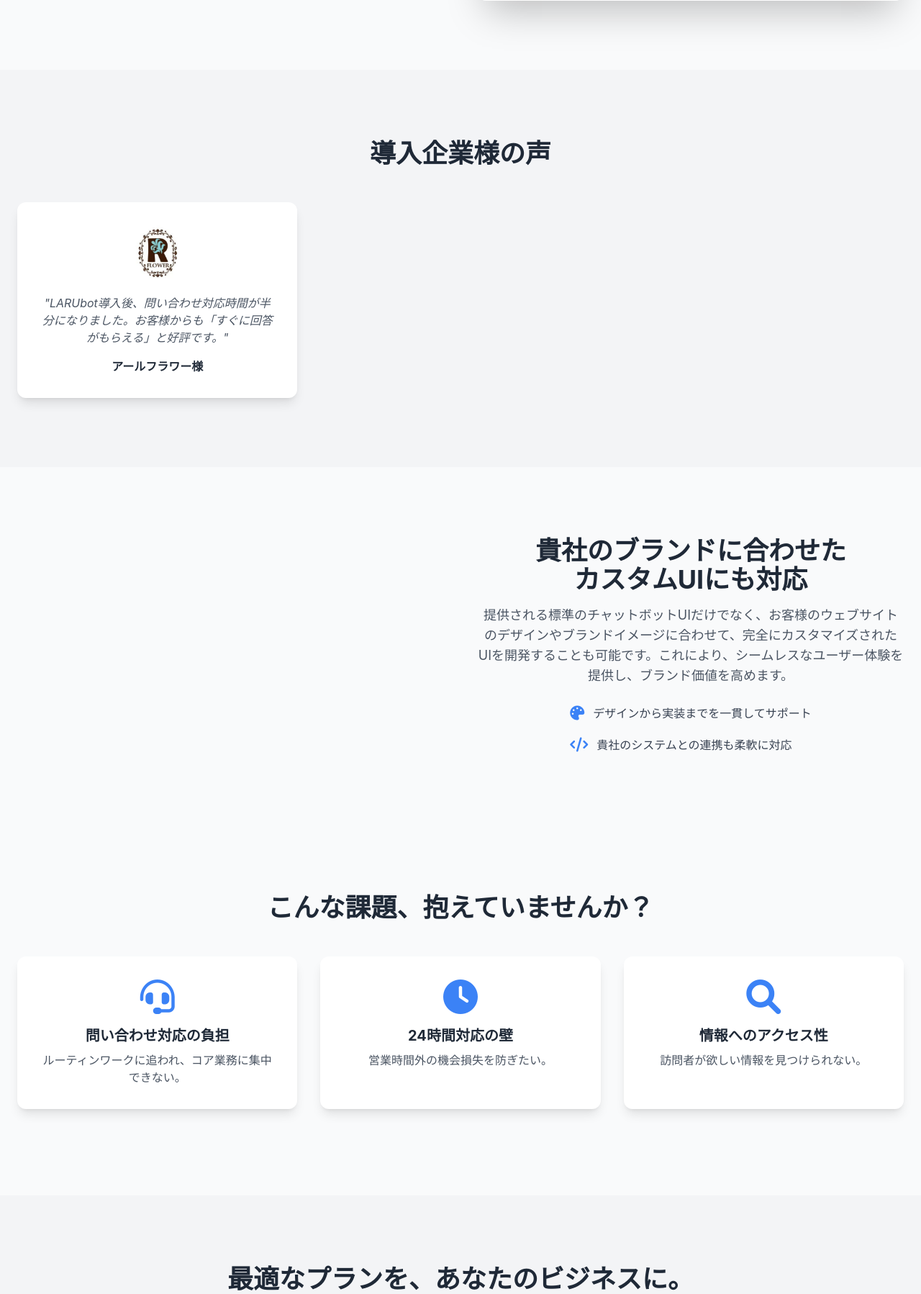
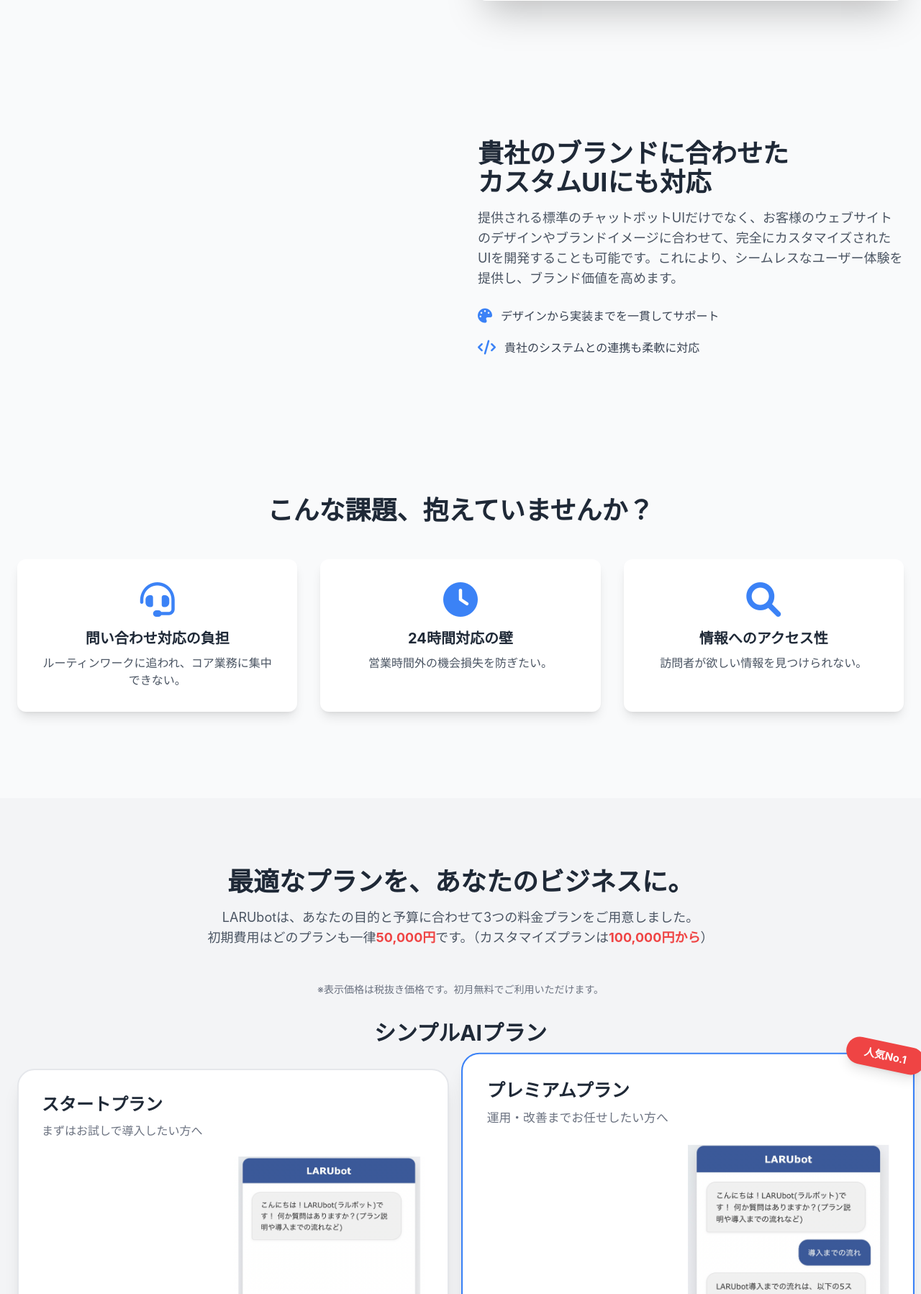
Before and after one commit to takumichatbot/LARUbot_homepage, a Flask app: page / in a window 1280 px wide. Shown: the part 1044-2842 px from the top of the page at 72% size. Run offline with Flask 3, Linux system fonts and the light colour scheme; some libraries are stand-ins or nearby versions.

Commit message:
refactor: UI対応セクションのレイアウトを改善

```diff
--- a/templates/index.html
+++ b/templates/index.html
@@ -226,37 +226,21 @@
         </div>
     </section>
 
-    <section class="py-16 md:py-24 bg-gray-100 animate-on-scroll">
-        <div class="container mx-auto px-4 md:px-6 text-center">
-            <h2 class="text-3xl md:text-4xl font-bold mb-12">
-                導入企業様の声
-            </h2>
-            <div class="grid grid-cols-1 md:grid-cols-3 gap-8">
-                <div class="bg-white p-8 rounded-xl shadow-lg flex flex-col items-center text-center">
-                    <img src="/static/images/Rflowerlogo.PNG" alt="会社ロゴ" class="w-20 h-20 rounded-full mb-4">
-                    <p class="text-gray-600 italic mb-4">"LARUbot導入後、問い合わせ対応時間が半分になりました。お客様からも「すぐに回答がもらえる」と好評です。"</p>
-                    <div class="font-bold">アールフラワー様</div>
-                    <div class="text-sm text-gray-500"></div>
-                </div>
-
-            </div>
-        </div>
-    </section>
-
     <section id="ui" class="py-16 md:py-24 animate-on-scroll">
         <div class="container mx-auto px-4 md:px-6">
             <div class="flex flex-col-reverse lg:flex-row items-center lg:space-x-12">
                 <div class="lg:w-1/2 flex justify-center mb-8 lg:mb-0">
 
                 </div>
-                <div class="lg:w-1/2 text-center">
+                <div class="lg:w-1/2">
+                    <div class="flex flex-col items-center text-center lg:items-start lg:text-left">
                         <h2 class="text-3xl md:text-4xl font-bold mb-4 leading-tight">
                             貴社のブランドに合わせた<br>カスタムUIにも対応
                         </h2>
                         <p class="text-lg text-gray-600 mb-6">
                             提供される標準のチャットボットUIだけでなく、お客様のウェブサイトのデザインやブランドイメージに合わせて、完全にカスタマイズされたUIを開発することも可能です。これにより、シームレスなユーザー体験を提供し、ブランド価値を高めます。
                         </p>
-                    <ul class="space-y-4 text-gray-700 inline-block text-left">
+                        <ul class="space-y-4 text-gray-700">
                             <li class="flex items-center space-x-3">
                                 <i class="fas fa-palette text-blue-500 text-xl"></i>
                                 <span>デザインから実装までを一貫してサポート</span>
@@ -266,6 +250,7 @@
                                 <span>貴社のシステムとの連携も柔軟に対応</span>
                             </li>
                         </ul>
+                    </div>
                 </div>
             </div>
         </div>
```
Lines whose indentation alone changed are shown as unchanged.
